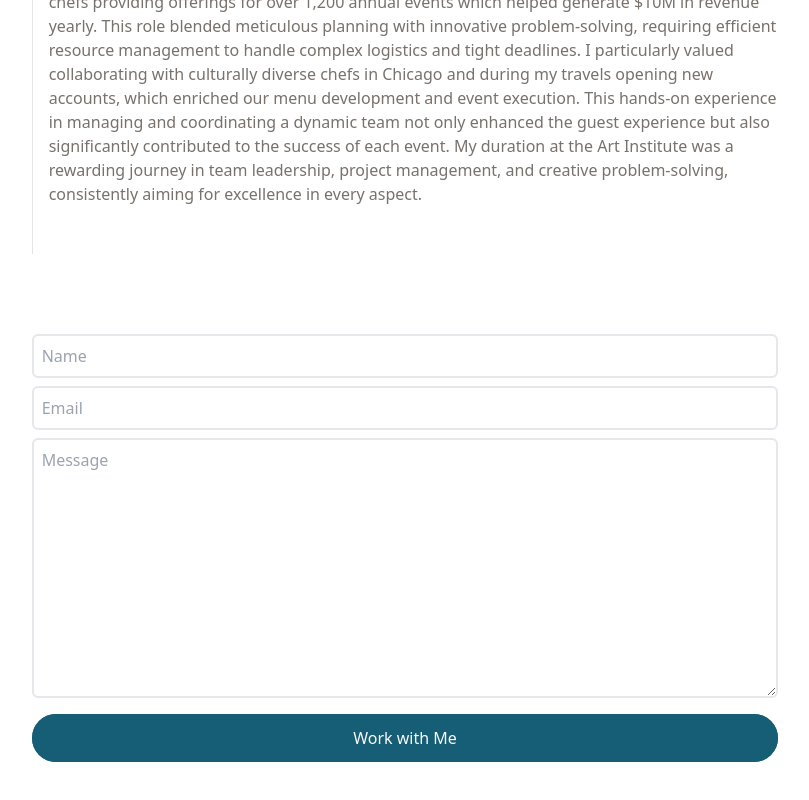
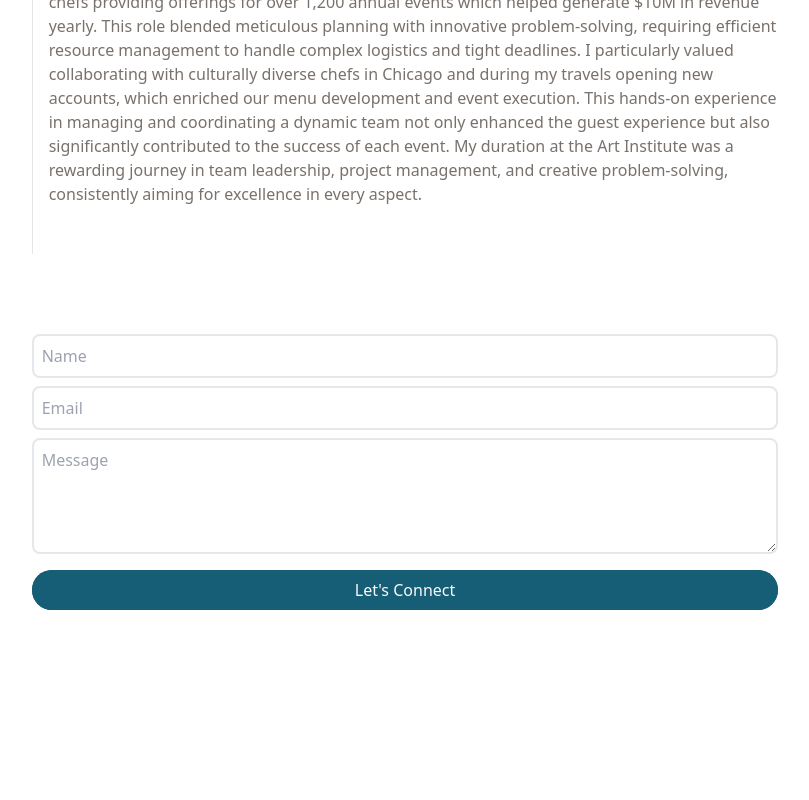
Before and after one commit to rsteckline/portfolio, a React (Vite) app: page / in a window 1280 px wide. Shown: the part 2339-3139 px from the top of the page, without its empty margins (235-1044 px from the left). After the commit the page ends 3053 px from the top, so only its background shows below. Built offline with nearby package versions, Linux system fonts and the light colour scheme; some icons are missing.

Commit message:
Refactor component styling

```diff
--- a/src/components/Contact.jsx
+++ b/src/components/Contact.jsx
@@ -32,27 +32,27 @@ function Contact() {
             type="text"
             name="name"
             placeholder="Name"
-            className="p-2 bg-transparent border-2 rounded-md focus:outline-none"
+            className="p-2 bg-transparent border-2 rounded-lg focus:outline-none"
           />
           <input
             ref={emailRef}
             type="text"
             name="name"
             placeholder="Email"
-            className="my-2 p-2 bg-transparent border-2 rounded-md focus:outline-none"
+            className="my-2 p-2 bg-transparent border-2 rounded-lg focus:outline-none"
           />
           <textarea
             ref={messageRef}
             name="message"
             placeholder="Message"
-            rows="10"
-            className="p-2 mb-4 bg-transparent border-2 rounded-md focus:outline-none"
+            rows="4"
+            className="p-2 mb-4 bg-transparent border-2 rounded-lg focus:outline-none"
           />
           <button
             type="submit"
-            className="relative z-0 h-12 rounded-full bg-cyan-800 px-6 text-neutral-50 after:content-[''] after:absolute after:left-0 after:top-0 after:-z-10 after:h-full after:w-full after:rounded-full after:bg-cyan-800 hover:after:scale-x-125 hover:after:scale-y-150 hover:after:opacity-0 hover:after:transition hover:after:duration-500 active:scale-95 active:bg-cyan-700"
+            className="relative z-0 h-10 rounded-full bg-cyan-800 px-6 text-neutral-50 after:content-[''] after:absolute after:left-0 after:top-0 after:-z-10 after:h-full after:w-full after:rounded-full after:bg-cyan-800 hover:after:scale-x-125 hover:after:scale-y-150 hover:after:opacity-0 hover:after:transition hover:after:duration-500 active:scale-95 active:bg-cyan-700"
           >
-            Work with Me
+            Let's Connect
           </button>
         </form>
       </div>
```
